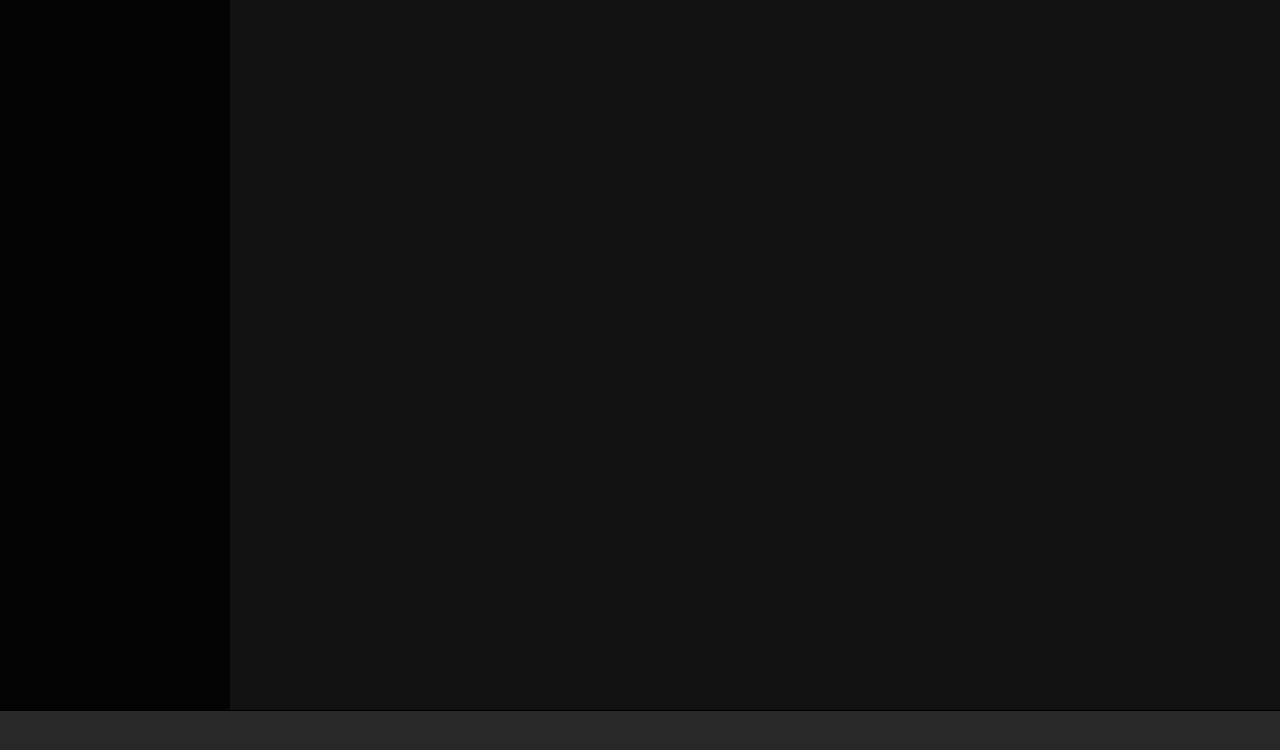
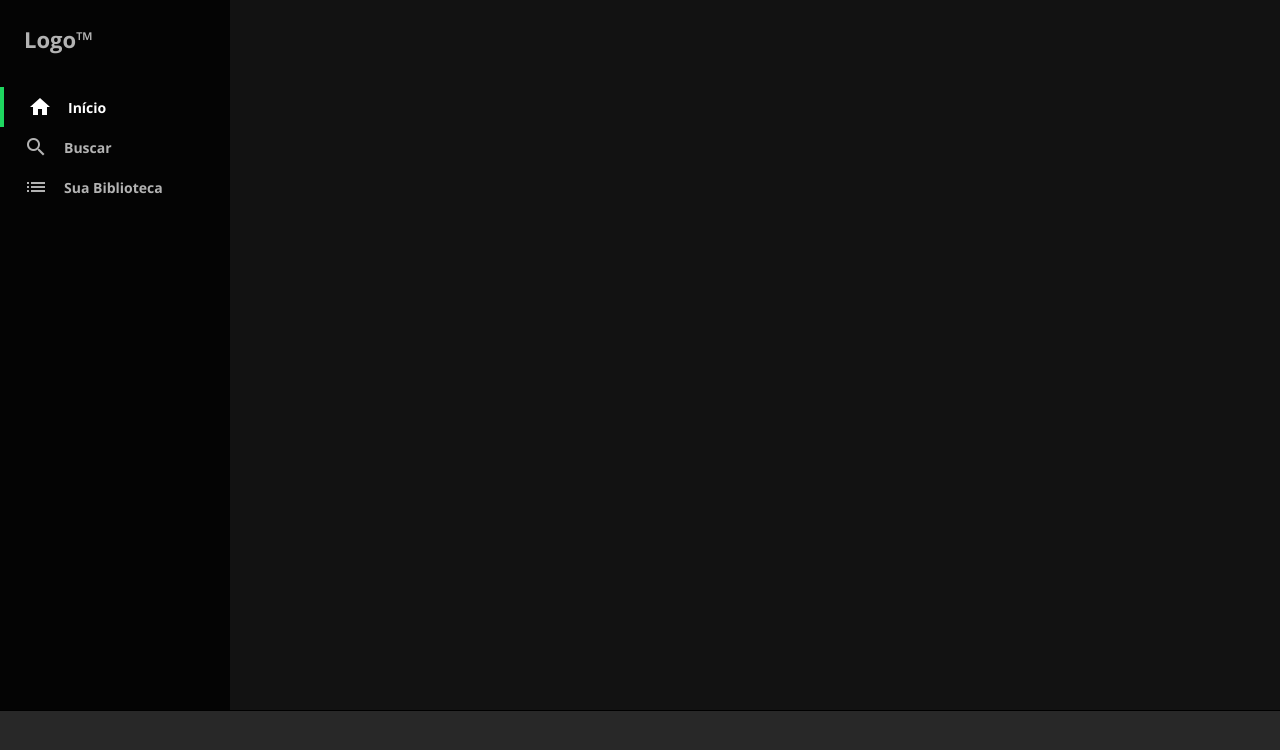
Before and after one commit to mateusmcg/spotify-ui, an Angular app: page / in a window 1280 px wide. Shown: the top 750 px of the page. Built offline with nearby package versions, Linux system fonts and the light colour scheme.

Commit message:
Created logo and menu component to side-nav module

```diff
--- /dev/null
+++ b/src/app/side-nav/logo/logo.component.html
@@ -0,0 +1,3 @@
+<section>
+  <span>Logo™</span>
+</section>
--- /dev/null
+++ b/src/app/side-nav/logo/logo.component.scss
@@ -0,0 +1,9 @@
+section {
+  padding-left: 1.5rem;
+  padding-bottom: 1.125rem;
+
+  span {
+    font-size: 22px;
+    font-weight: bold;
+  }
+}
--- /dev/null
+++ b/src/app/side-nav/logo/logo.component.ts
@@ -0,0 +1,15 @@
+import { Component, OnInit } from '@angular/core';
+
+@Component({
+  selector: 'spotify-logo',
+  templateUrl: './logo.component.html',
+  styleUrls: ['./logo.component.scss']
+})
+export class LogoComponent implements OnInit {
+
+  constructor() { }
+
+  ngOnInit() {
+  }
+
+}
--- /dev/null
+++ b/src/app/side-nav/menu/menu-item.model.ts
@@ -0,0 +1,5 @@
+export interface MenuItem {
+  active: boolean;
+  name: string;
+  icon: string;
+}
--- /dev/null
+++ b/src/app/side-nav/menu/menu.component.html
@@ -0,0 +1,6 @@
+<section>
+  <div *ngFor="let menuItem of menuItems" class="menu-item" [class.active]="menuItem.active">
+    <i class="material-icons">{{ menuItem.icon }}</i>
+    <span>{{ menuItem.name }}</span>
+  </div>
+</section>
--- /dev/null
+++ b/src/app/side-nav/menu/menu.component.scss
@@ -0,0 +1,27 @@
+section {
+  width: 100%;
+  height: 7.5rem;
+
+  .menu-item {
+    padding: 0 1.5rem 0 1.5rem;
+    height: 2.5rem;
+    display: flex;
+    align-items: center;
+    font-weight: bold;
+    font-size: 14px;
+
+    &:hover {
+      color: #fff;
+      cursor: pointer;
+    }
+
+    span {
+      margin-left: 1rem;
+    }
+  }
+
+  .active {
+    border-left: 4px solid #1ed760;
+    color: #fff;
+  }
+}
--- /dev/null
+++ b/src/app/side-nav/menu/menu.component.ts
@@ -0,0 +1,39 @@
+import { Component, OnInit } from '@angular/core';
+import { MenuItem } from './menu-item.model';
+
+@Component({
+  selector: 'spotify-menu',
+  templateUrl: './menu.component.html',
+  styleUrls: ['./menu.component.scss']
+})
+export class MenuComponent implements OnInit {
+  public menuItems: MenuItem[];
+
+  constructor() {
+    this.menuItems = [];
+  }
+
+  public ngOnInit(): void {
+    this.buildMenuItems();
+  }
+
+  private buildMenuItems(): void {
+    this.menuItems = [
+      {
+        active: true,
+        name: 'Início',
+        icon: 'home'
+      },
+      {
+        active: false,
+        name: 'Buscar',
+        icon: 'search'
+      },
+      {
+        active: false,
+        name: 'Sua Biblioteca',
+        icon: 'list'
+      }
+    ];
+  }
+}
--- a/src/app/side-nav/side-nav.component.html
+++ b/src/app/side-nav/side-nav.component.html
@@ -1,3 +1,4 @@
 <section>
-
+  <spotify-logo></spotify-logo>
+  <spotify-menu></spotify-menu>
 </section>
--- a/src/app/side-nav/side-nav.component.scss
+++ b/src/app/side-nav/side-nav.component.scss
@@ -1,5 +1,13 @@
 section {
   width: 14.375rem;
   height: 100%;
+  padding-top: 1.5rem;
   background-color: rgba(0, 0, 0, 0.8);
+  display: flex;
+  flex-direction: column;
+
+  spotify-logo {
+    height: 3.9375rem;
+    width: 100%;
+  }
 }
--- a/src/app/side-nav/side-nav.module.ts
+++ b/src/app/side-nav/side-nav.module.ts
@@ -1,9 +1,11 @@
 import { NgModule } from '@angular/core';
 import { CommonModule } from '@angular/common';
 import { SideNavComponent } from './side-nav.component';
+import { LogoComponent } from './logo/logo.component';
+import { MenuComponent } from './menu/menu.component';
 
 @NgModule({
-  declarations: [SideNavComponent],
+  declarations: [SideNavComponent, LogoComponent, MenuComponent],
   imports: [CommonModule],
   exports: [SideNavComponent]
 })
--- a/src/styles.scss
+++ b/src/styles.scss
@@ -3,7 +3,7 @@
 @import './assets/styles/variables.scss';
 
 * {
-  margin: 0 auto;
+  margin: 0;
   box-sizing: border-box;
 }
 
```
Also changed, not shown: 2 other files (tests, documents, lock files or other folders).
